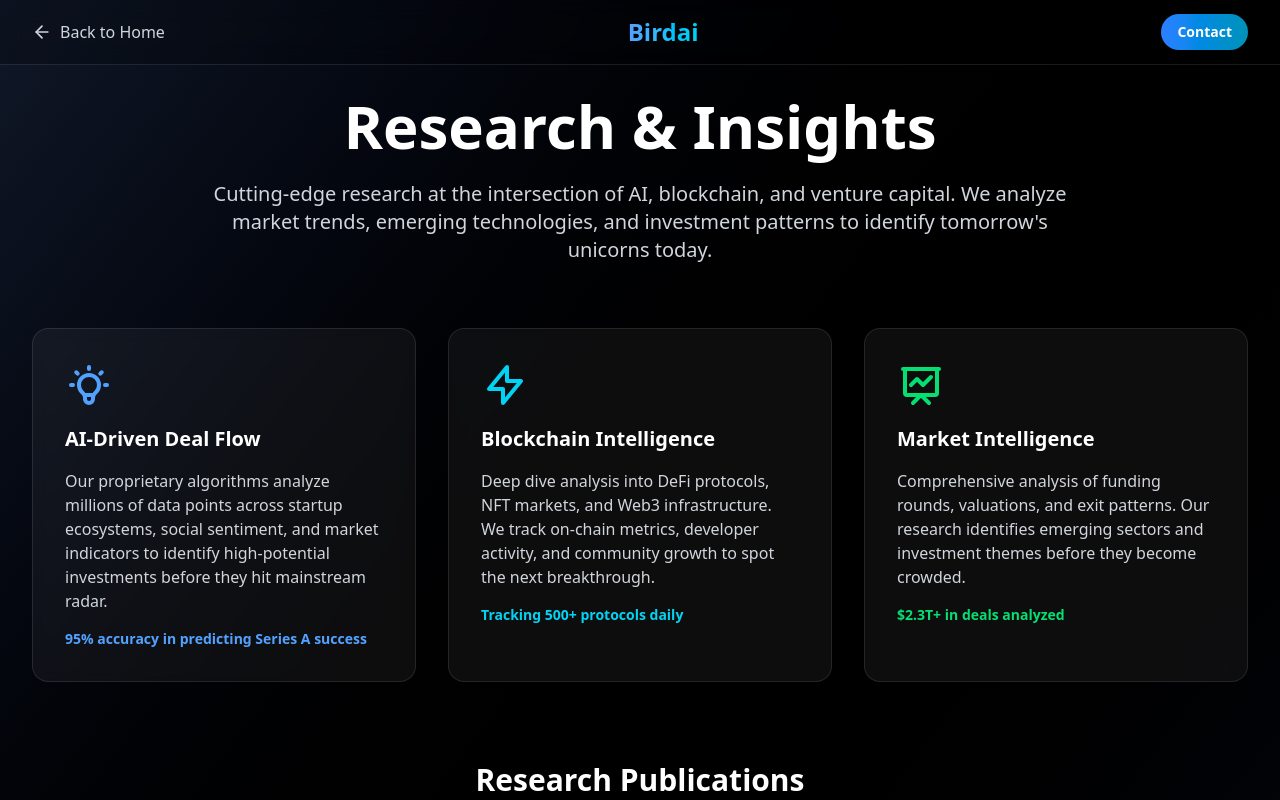
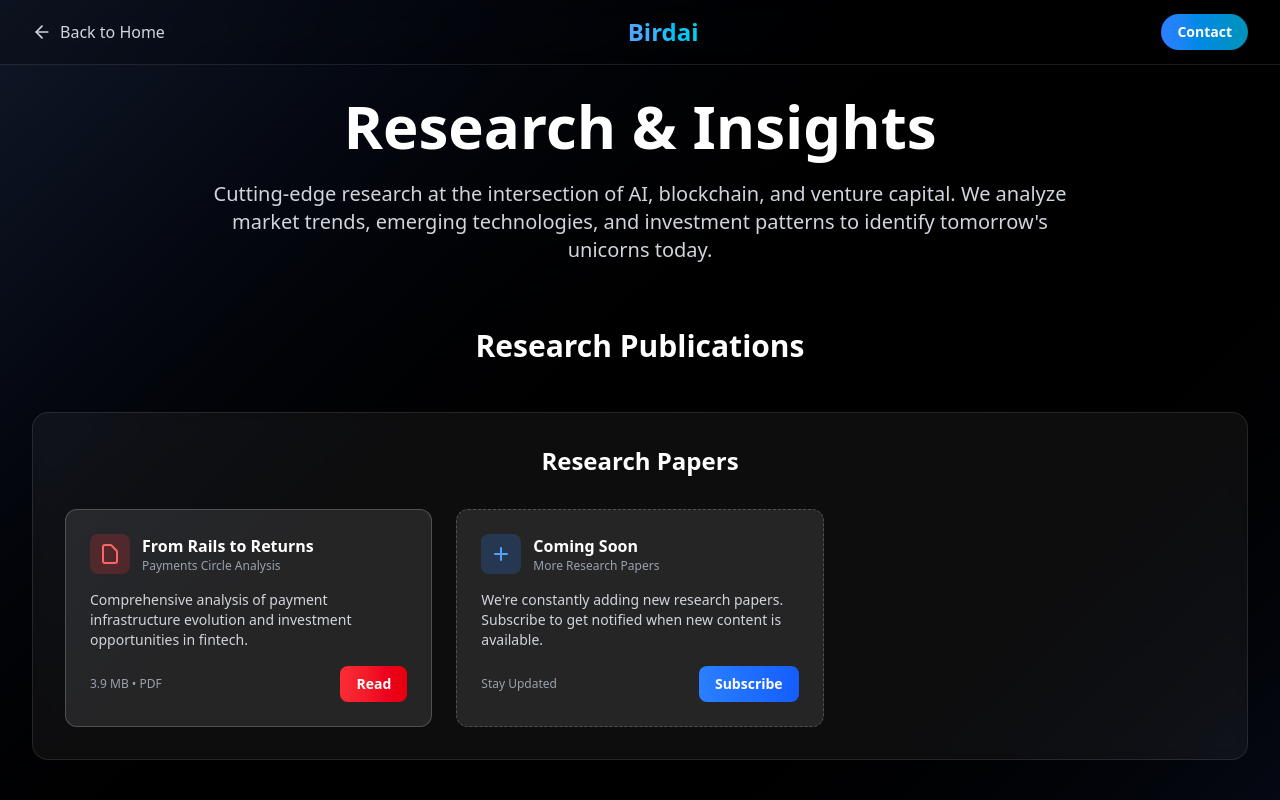
Before and after one commit to Kfar19/CursorWeb, a Next.js app: page /research in a window 1280 px wide. Shown: the top 800 px of the page. Built offline with nearby package versions, Linux system fonts and the light colour scheme.

Commit message:
Remove AI-Driven Deal Flow, Blockchain Intelligence, and Market Intelligence boxes from research page

```diff
--- a/src/app/research/page.tsx
+++ b/src/app/research/page.tsx
@@ -296,77 +296,7 @@ export default function ResearchPage() {
             </ScrollAnimation>
           </div>
 
-          {/* Research Areas Grid */}
-          <div className="grid md:grid-cols-2 lg:grid-cols-3 gap-8 mb-20">
-            {/* AI-Driven Deal Flow */}
-            <ScrollAnimation delay={0.3}>
-              <motion.div
-                className="bg-white/5 backdrop-blur-sm rounded-2xl p-8 border border-white/10 h-full"
-                whileHover={{ scale: 1.02, y: -5 }}
-                transition={{ duration: 0.3 }}
-              >
-                <div className="text-blue-400 mb-4">
-                  <svg className="w-12 h-12" fill="none" stroke="currentColor" viewBox="0 0 24 24">
-                    <path strokeLinecap="round" strokeLinejoin="round" strokeWidth={2} d="M9.663 17h4.673M12 3v1m6.364 1.636l-.707.707M21 12h-1M4 12H3m3.343-5.657l-.707-.707m2.828 9.9a5 5 0 117.072 0l-.548.547A3.374 3.374 0 0014 18.469V19a2 2 0 11-4 0v-.531c0-.895-.356-1.754-.988-2.386l-.548-.547z" />
-                  </svg>
-                </div>
-                <h3 className="text-xl font-bold text-white mb-4">AI-Driven Deal Flow</h3>
-                <p className="text-gray-300 mb-4">
-                  Our proprietary algorithms analyze millions of data points across startup ecosystems,
-                  social sentiment, and market indicators to identify high-potential investments before they hit mainstream radar.
-                </p>
-                <div className="text-sm text-blue-400 font-semibold">
-                  95% accuracy in predicting Series A success
-                </div>
-              </motion.div>
-            </ScrollAnimation>
 
-            {/* Blockchain Intelligence */}
-            <ScrollAnimation delay={0.4}>
-              <motion.div
-                className="bg-white/5 backdrop-blur-sm rounded-2xl p-8 border border-white/10 h-full"
-                whileHover={{ scale: 1.02, y: -5 }}
-                transition={{ duration: 0.3 }}
-              >
-                <div className="text-cyan-400 mb-4">
-                  <svg className="w-12 h-12" fill="none" stroke="currentColor" viewBox="0 0 24 24">
-                    <path strokeLinecap="round" strokeLinejoin="round" strokeWidth={2} d="M13 10V3L4 14h7v7l9-11h-7z" />
-                  </svg>
-                </div>
-                <h3 className="text-xl font-bold text-white mb-4">Blockchain Intelligence</h3>
-                <p className="text-gray-300 mb-4">
-                  Deep dive analysis into DeFi protocols, NFT markets, and Web3 infrastructure.
-                  We track on-chain metrics, developer activity, and community growth to spot the next breakthrough.
-                </p>
-                <div className="text-sm text-cyan-400 font-semibold">
-                  Tracking 500+ protocols daily
-                </div>
-              </motion.div>
-            </ScrollAnimation>
-
-            {/* Market Intelligence */}
-            <ScrollAnimation delay={0.5}>
-              <motion.div
-                className="bg-white/5 backdrop-blur-sm rounded-2xl p-8 border border-white/10 h-full"
-                whileHover={{ scale: 1.02, y: -5 }}
-                transition={{ duration: 0.3 }}
-              >
-                <div className="text-green-400 mb-4">
-                  <svg className="w-12 h-12" fill="none" stroke="currentColor" viewBox="0 0 24 24">
-                    <path strokeLinecap="round" strokeLinejoin="round" strokeWidth={2} d="M7 12l3-3 3 3 4-4M8 21l4-4 4 4M3 4h18M4 4h16v12a1 1 0 01-1 1H5a1 1 0 01-1-1V4z" />
-                  </svg>
-                </div>
-                <h3 className="text-xl font-bold text-white mb-4">Market Intelligence</h3>
-                <p className="text-gray-300 mb-4">
-                  Comprehensive analysis of funding rounds, valuations, and exit patterns.
-                  Our research identifies emerging sectors and investment themes before they become crowded.
-                </p>
-                <div className="text-sm text-green-400 font-semibold">
-                  $2.3T+ in deals analyzed
-                </div>
-              </motion.div>
-            </ScrollAnimation>
-          </div>
 
           {/* Research Publications & Downloads */}
           <ScrollAnimation delay={0.6}>
```
